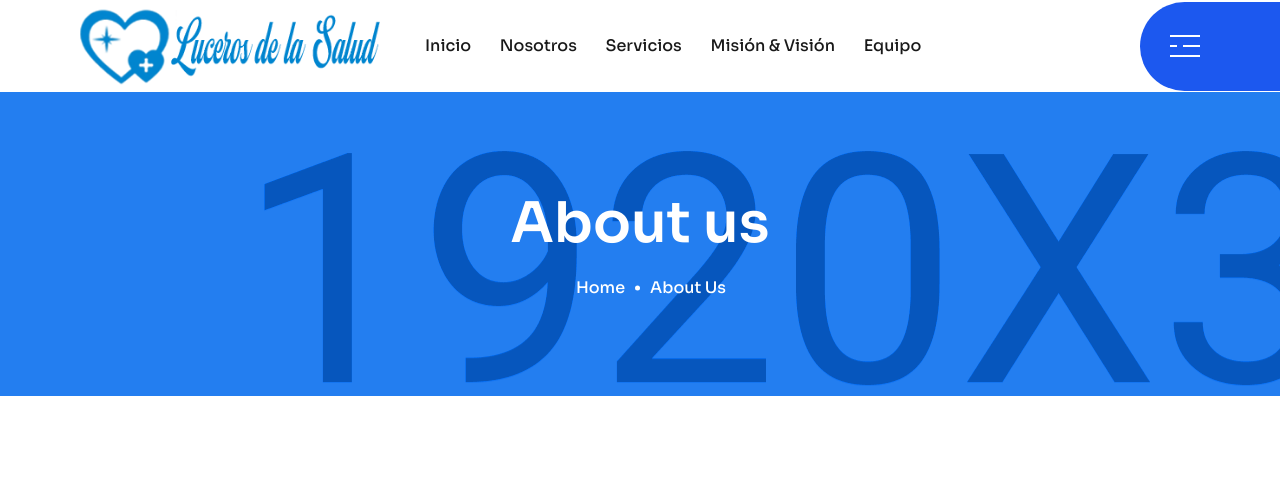
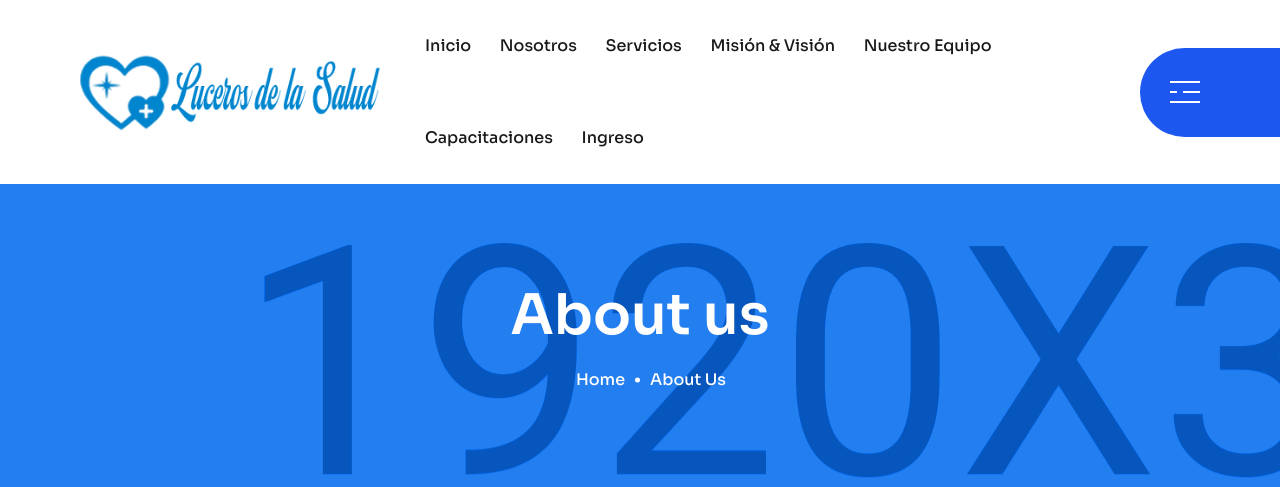
Before and after one commit to jturizo1/lucerodelasalud, a PHP site: page /about.php in a window 1280 px wide. Shown: the top 487 px of the page. Run offline with PHP 8.4, Linux system fonts and the light colour scheme.

Commit message:
Modificación Header y Footer (Menú-Enlace WS)

```diff
--- a/assets/includes/footer.php
+++ b/assets/includes/footer.php
@@ -22,7 +22,9 @@
                   <li><a href="#nosotros">Nosotros</a></li>
                   <li><a href="#servicios">Servicios</a></li>
                   <li><a href="#mision">Misión & Visión</a></li>
-                  <li><a href="#equipo">Equipo</a></li>
+                  <li><a href="#equipo">Nuestro Equipo</a></li>
+                  <li><a href="#equipo">Capacitaciones</a></li>
+                  <li><a href="#equipo">Ingreso</a></li>
                </ul>
             </div>
          </div>
@@ -66,7 +68,7 @@
                               <span><i class="fa-solid fa-phone"></i></span>
                            </div>
                            <div class="footer-info-text">
-                              <a href="#">+57 305 7897 369</a>
+                              <a href="https://wa.me/+573057897369">+57 305 7897 369</a>
                            </div>
                         </div>
                      </div>
--- a/assets/includes/header.php
+++ b/assets/includes/header.php
@@ -12,21 +12,13 @@
                 <div class="main-menu">
                     <nav id="mobile-menu">
                         <ul>
-                            <li>
-                                <a href="#">Inicio</a>
-                            </li>
-                            <li>
-                                <a href="#nosotros">Nosotros</a>
-                            </li>
-                            <li>
-                                <a href="#servicios">Servicios</a>
-                            </li>
-                            <li>
-                                <a href="#mision">Misión & Visión</a>
-                            </li>
-                            <li>
-                                <a href="#equipo">Equipo</a>
-                            </li>
+                            <li><a href="#">Inicio</a></li>
+                            <li><a href="#nosotros">Nosotros</a></li>
+                            <li><a href="#servicios">Servicios</a></li>
+                            <li><a href="#mision">Misión & Visión</a></li>
+                            <li><a href="#equipo">Nuestro Equipo</a></li>
+                            <li><a href="#equipo">Capacitaciones</a></li>
+                            <li><a href="#equipo">Ingreso</a></li>
                         </ul>
                     </nav>
                     <!-- for wp -->
@@ -44,7 +36,7 @@
                 <div class="header-action d-none d-lg-inline-flex gap-3 ">
                 <div class="link-text d-none d-xxl-block">
                     <span><img src="assets/imgs/svg/phone-call.svg" alt=""></span>
-                    <span><a href="#">+57 305 789 7369</a></span>
+                    <span><a href="https://wa.me/+573057897369">+57 305 789 7369</a></span>
                 </div>
                 </div-->
                 <div class="header-quick-access d-flex align-items-center"><!--
```
